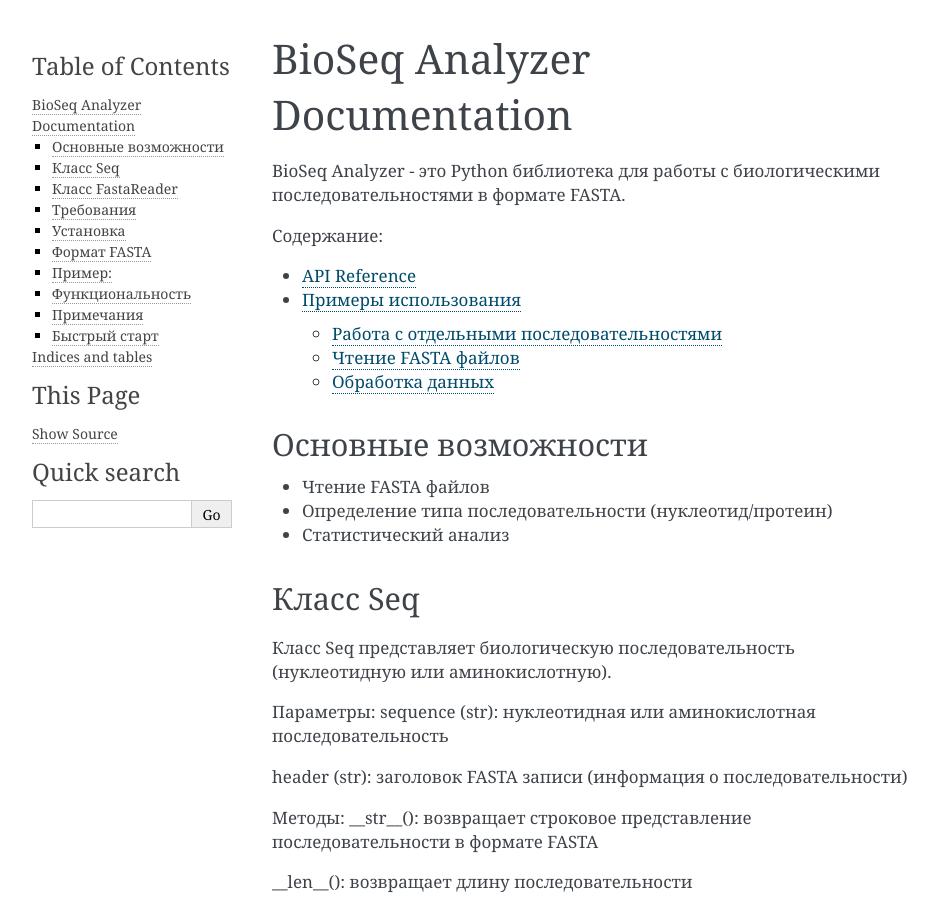
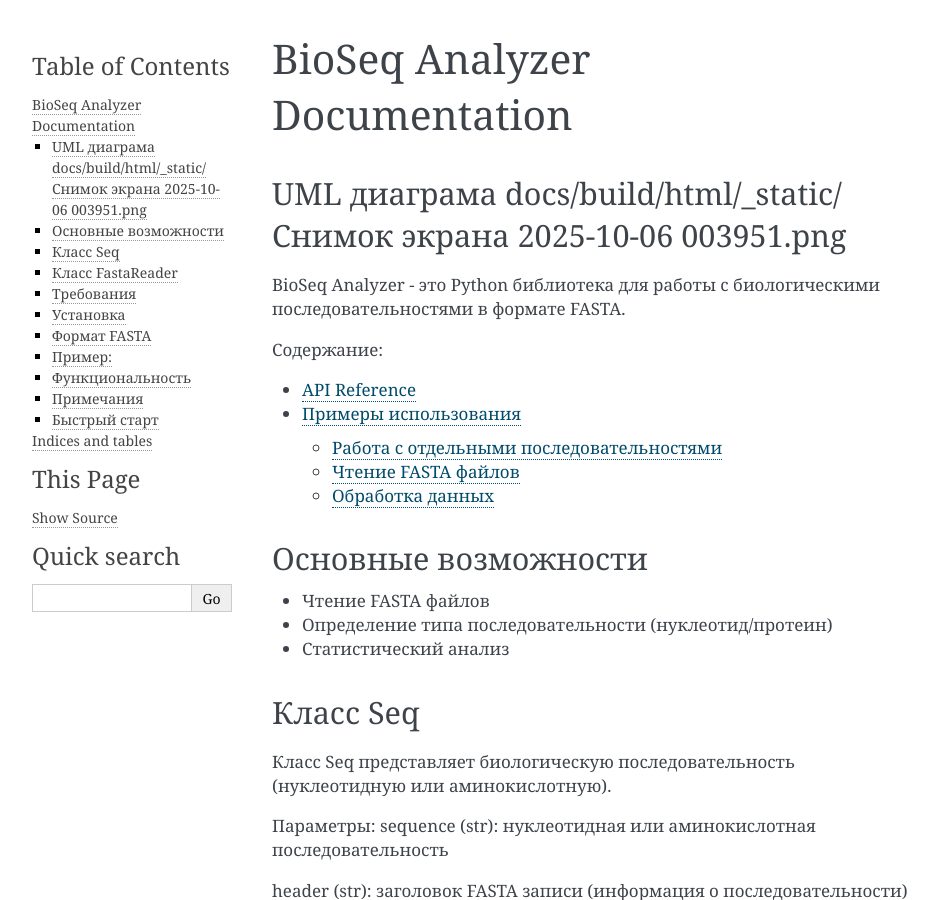
Before and after one commit to biopolly/class-fasta-reader, a Sphinx documentation site: the page built from docs/source/index.rst, in a window 1280 px wide and 900 px high. Shown: the whole window, without its empty margins (148-1086 px from the left). Built offline with Sphinx 7.4.7, drawn with Linux system fonts in a browser that asks for light colours.

Commit message:
Update index.rst

```diff
--- a/docs/source/index.rst
+++ b/docs/source/index.rst
@@ -1,6 +1,8 @@
 BioSeq Analyzer Documentation
 =============================
 
+UML диаграма docs/build/html/_static/Снимок экрана 2025-10-06 003951.png
+-----------
 BioSeq Analyzer - это Python библиотека для работы с биологическими последовательностями в формате FASTA.
 
 .. toctree::
```
